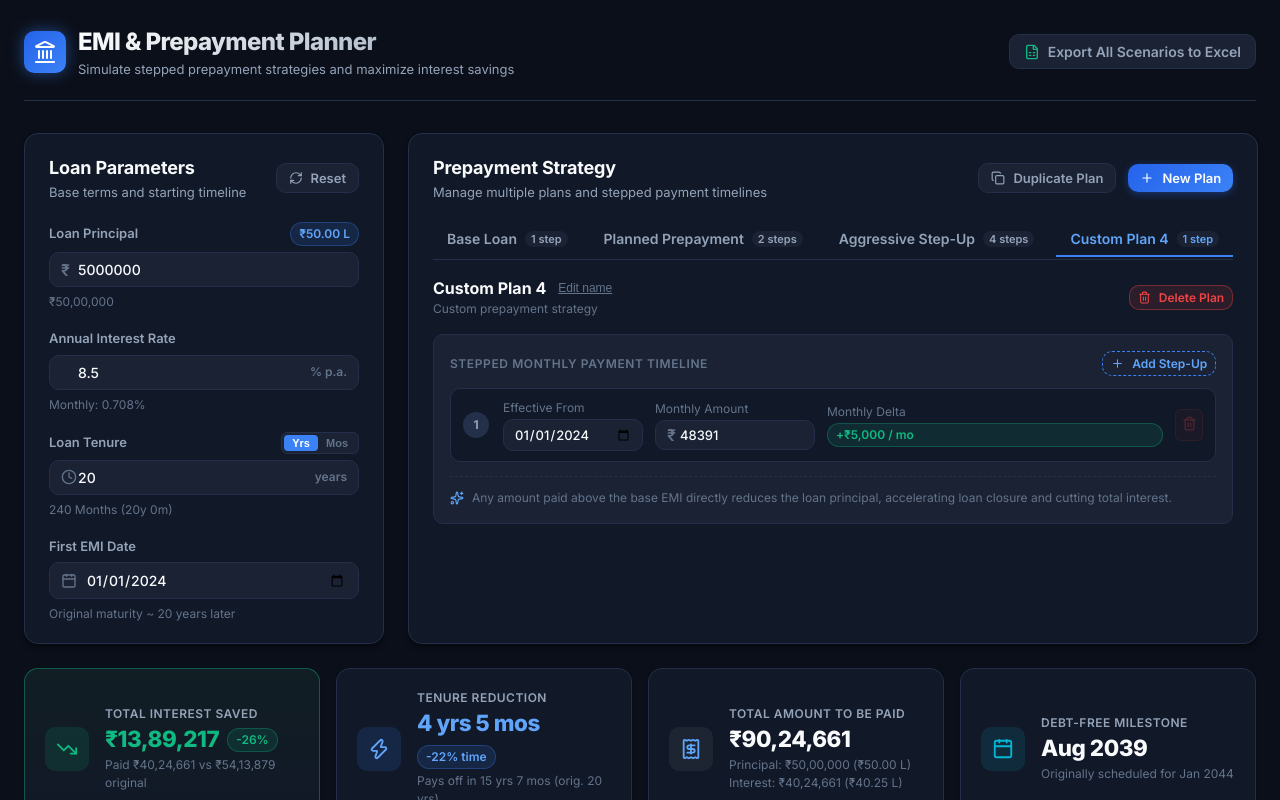
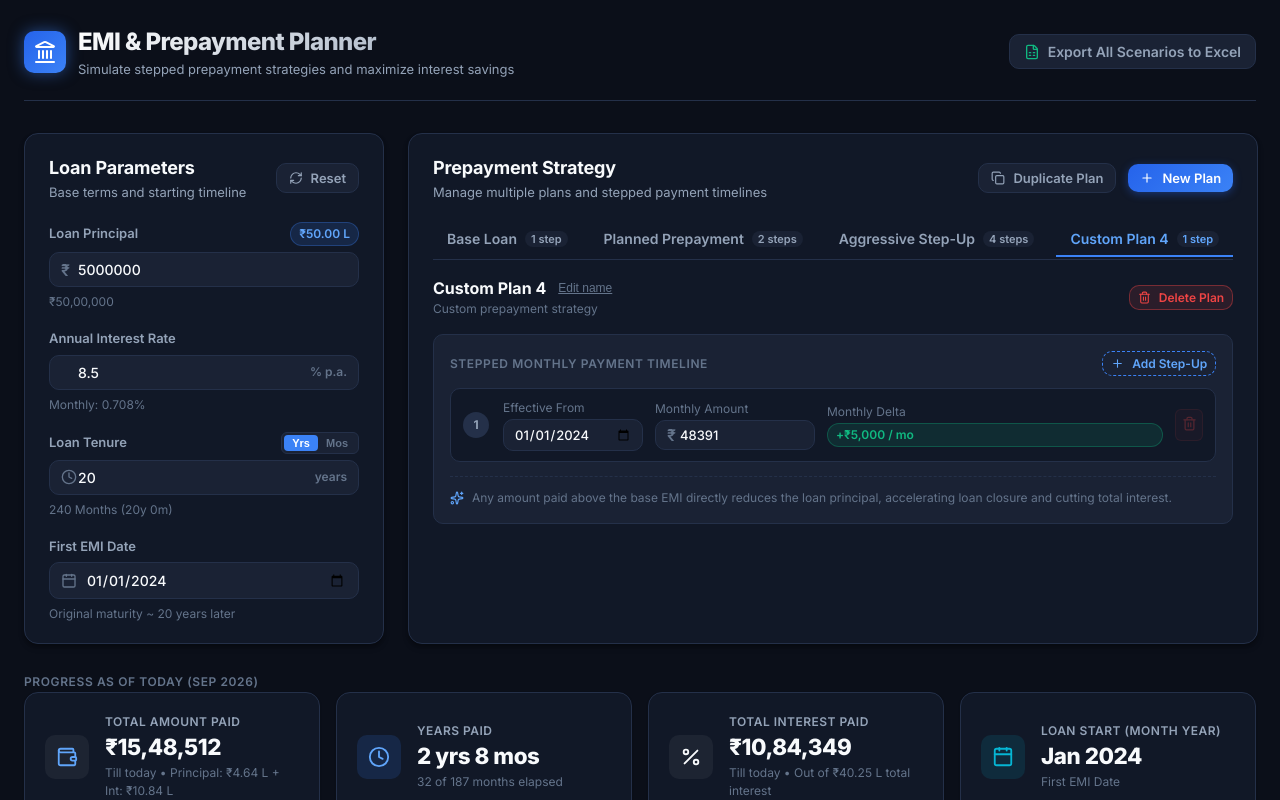
Before and after one commit to Jayanthbm/emi-planner-web, a React (Vite) app: page / in a window 1280 px wide. Both pictures are taken after a click on the button "New Plan". Shown: the top 800 px of the page. Built offline with nearby package versions, Linux system fonts and the light colour scheme.

Commit message:
feat: sync loan start date, add progress KPI cards, and handle invalid dates

```diff
--- a/src/components/KpiCards.jsx
+++ b/src/components/KpiCards.jsx
@@ -1,11 +1,11 @@
 import React from 'react';
-import { TrendingDown, Calendar, Receipt, Zap, ArrowDownRight, Clock } from 'lucide-react';
+import { TrendingDown, Calendar, Receipt, Zap, Clock, Wallet, Percent } from 'lucide-react';
 import { formatINR, formatCompactINR, formatTenure } from '../utils/formatters';
+import { safeFormatDate } from '../utils/emiCalculator';
 import { format } from 'date-fns';
 
 export function KpiCards({ result, loanConfig, scenarioName }) {
   const {
-    standardEmi,
     originalTenureMonths,
     originalEndDate,
     totalInterestOriginal,
@@ -13,13 +13,12 @@ export function KpiCards({ result, loanConfig, scenarioName }) {
     actualEndDate,
     totalInterestPaid,
     totalPrincipalPaid,
-    totalExtraPaid,
     totalAmountPaid,
     interestSaved,
     monthsSaved,
+    schedule = [],
   } = result;
 
-  const totalOriginalAmount = loanConfig.principal + totalInterestOriginal;
   const totalPaid = totalAmountPaid || (totalPrincipalPaid + totalInterestPaid);
 
   const interestSavedPct = totalInterestOriginal > 0
@@ -30,9 +29,143 @@ export function KpiCards({ result, loanConfig, scenarioName }) {
     ? Math.round((monthsSaved / originalTenureMonths) * 100)
     : 0;
 
+  const loanStartDateStr = safeFormatDate(loanConfig.startDate, 'MMM yyyy');
+
+  // Calculate payments made till current date (today)
+  const today = new Date();
+  const pastRows = schedule.filter((row) => {
+    const rDate = row.date instanceof Date ? row.date : new Date(row.date);
     return (
+      rDate < today ||
+      (rDate.getFullYear() === today.getFullYear() && rDate.getMonth() <= today.getMonth())
+    );
+  });
+
+  const elapsedMonths = pastRows.length;
+  const amountPaidTillDate = pastRows.reduce((sum, r) => sum + r.amountPaid, 0);
+  const interestPaidTillDate = pastRows.reduce((sum, r) => sum + r.interestPaid, 0);
+  const principalPaidTillDate = pastRows.reduce((sum, r) => sum + r.principalPaid, 0);
+
+  return (
+    <div className="kpi-section-container">
+      {/* Group 1: Loan Overview & Progress Till Date */}
+      <div className="kpi-group-header">
+        <span className="text-xs font-semibold text-muted text-uppercase tracking-wider">
+          Progress As Of Today ({format(today, 'MMM yyyy')})
+        </span>
+      </div>
       <div className="kpi-grid">
-      {/* KPI 1: Interest Saved */}
+        {/* 1: Total Amount Paid (Till Date) */}
+        <div className="kpi-card">
+          <div className="kpi-icon-wrapper neutral-bg">
+            <Wallet size={22} className="text-accent" />
+          </div>
+          <div className="kpi-content">
+            <span className="kpi-label">Total Amount Paid</span>
+            <div className="kpi-value-row">
+              <span className="kpi-value">{formatINR(amountPaidTillDate)}</span>
+            </div>
+            <span className="kpi-footnote">
+              Till today • Principal: {formatCompactINR(principalPaidTillDate)} + Int: {formatCompactINR(interestPaidTillDate)}
+            </span>
+          </div>
+        </div>
+
+        {/* 2: Years Paid (Elapsed Time) */}
+        <div className="kpi-card">
+          <div className="kpi-icon-wrapper accent-bg">
+            <Clock size={22} className="text-accent" />
+          </div>
+          <div className="kpi-content">
+            <span className="kpi-label">Years Paid</span>
+            <div className="kpi-value-row">
+              <span className="kpi-value">{formatTenure(elapsedMonths)}</span>
+            </div>
+            <span className="kpi-footnote">
+              {elapsedMonths} of {actualMonths} months elapsed
+            </span>
+          </div>
+        </div>
+
+        {/* 3: Total Interest Paid (Till Date) */}
+        <div className="kpi-card">
+          <div className="kpi-icon-wrapper neutral-bg">
+            <Percent size={22} className="text-warning" />
+          </div>
+          <div className="kpi-content">
+            <span className="kpi-label">Total Interest Paid</span>
+            <div className="kpi-value-row">
+              <span className="kpi-value text-warning">{formatINR(interestPaidTillDate)}</span>
+            </div>
+            <span className="kpi-footnote">
+              Till today • Out of {formatCompactINR(totalInterestPaid)} total interest
+            </span>
+          </div>
+        </div>
+
+        {/* 4: Loan Start (Month Year) */}
+        <div className="kpi-card">
+          <div className="kpi-icon-wrapper info-bg">
+            <Calendar size={22} className="text-info" />
+          </div>
+          <div className="kpi-content">
+            <span className="kpi-label">Loan Start (Month Year)</span>
+            <div className="kpi-value-row">
+              <span className="kpi-value">{loanStartDateStr}</span>
+            </div>
+            <span className="kpi-footnote">
+              First EMI Date
+            </span>
+          </div>
+        </div>
+      </div>
+
+      {/* Group 2: Reordered Strategy Savings & Lifetime Milestones */}
+      <div className="kpi-group-header mt-4">
+        <span className="text-xs font-semibold text-muted text-uppercase tracking-wider">
+          Strategy Savings & Lifetime Milestones
+        </span>
+      </div>
+      <div className="kpi-grid">
+        {/* Older 1: Total Amount To Be Paid */}
+        <div className="kpi-card">
+          <div className="kpi-icon-wrapper neutral-bg">
+            <Receipt size={22} className="text-accent" />
+          </div>
+          <div className="kpi-content">
+            <span className="kpi-label">Total Amount To Be Paid</span>
+            <div className="kpi-value-row">
+              <span className="kpi-value">{formatINR(totalPaid)}</span>
+            </div>
+            <span className="kpi-footnote block">
+              Principal: {formatINR(loanConfig.principal)} ({formatCompactINR(loanConfig.principal)})
+            </span>
+            <span className="kpi-footnote block">
+              Interest: {formatINR(totalInterestPaid)} ({formatCompactINR(totalInterestPaid)})
+            </span>
+          </div>
+        </div>
+
+        {/* Older 2: Tenure Reduction */}
+        <div className="kpi-card">
+          <div className="kpi-icon-wrapper accent-bg">
+            <Zap size={22} className="text-accent" />
+          </div>
+          <div className="kpi-content">
+            <span className="kpi-label">Tenure Reduction</span>
+            <div className="kpi-value-row">
+              <span className="kpi-value text-accent">{formatTenure(monthsSaved)}</span>
+              {tenureReductionPct > 0 && (
+                <span className="badge badge-accent">-{tenureReductionPct}% time</span>
+              )}
+            </div>
+            <span className="kpi-footnote">
+              Closes in {formatTenure(actualMonths)} ({actualMonths} mos) instead of {formatTenure(originalTenureMonths)}
+            </span>
+          </div>
+        </div>
+
+        {/* Older 3: Total Interest Saved */}
         <div className="kpi-card highlight-card">
           <div className="kpi-icon-wrapper success-bg">
             <TrendingDown size={22} className="text-success" />
@@ -51,45 +184,7 @@ export function KpiCards({ result, loanConfig, scenarioName }) {
           </div>
         </div>
 
-      {/* KPI 2: Tenure Reduced */}
-      <div className="kpi-card">
-        <div className="kpi-icon-wrapper accent-bg">
-          <Zap size={22} className="text-accent" />
-        </div>
-        <div className="kpi-content">
-          <span className="kpi-label">Tenure Reduction</span>
-          <div className="kpi-value-row">
-            <span className="kpi-value text-accent">{formatTenure(monthsSaved)}</span>
-            {tenureReductionPct > 0 && (
-              <span className="badge badge-accent">-{tenureReductionPct}% time</span>
-            )}
-          </div>
-          <span className="kpi-footnote">
-            Pays off in {formatTenure(actualMonths)} (orig. {formatTenure(originalTenureMonths)})
-          </span>
-        </div>
-      </div>
-
-      {/* KPI 3: Total Amount to be Paid */}
-      <div className="kpi-card">
-        <div className="kpi-icon-wrapper neutral-bg">
-          <Receipt size={22} className="text-accent" />
-        </div>
-        <div className="kpi-content">
-          <span className="kpi-label">Total Amount To Be Paid</span>
-          <div className="kpi-value-row">
-            <span className="kpi-value">{formatINR(totalPaid)}</span>
-          </div>
-          <span className="kpi-footnote block">
-            Principal: {formatINR(loanConfig.principal)} ({formatCompactINR(loanConfig.principal)})
-          </span>
-          <span className="kpi-footnote block">
-            Interest: {formatINR(totalInterestPaid)} ({formatCompactINR(totalInterestPaid)})
-          </span>
-        </div>
-      </div>
-
-      {/* KPI 4: Debt-Free Date */}
+        {/* Older 4: Debt-Free Milestone */}
         <div className="kpi-card">
           <div className="kpi-icon-wrapper info-bg">
             <Calendar size={22} className="text-info" />
@@ -97,11 +192,12 @@ export function KpiCards({ result, loanConfig, scenarioName }) {
           <div className="kpi-content">
             <span className="kpi-label">Debt-Free Milestone</span>
             <div className="kpi-value-row">
-            <span className="kpi-value">{format(actualEndDate, 'MMM yyyy')}</span>
+              <span className="kpi-value">{safeFormatDate(actualEndDate, 'MMM yyyy')}</span>
             </div>
             <span className="kpi-footnote">
-            Originally scheduled for {format(originalEndDate, 'MMM yyyy')}
+              Originally scheduled for {safeFormatDate(originalEndDate, 'MMM yyyy')}
             </span>
+          </div>
         </div>
       </div>
     </div>
--- a/src/components/LoanInputs.jsx
+++ b/src/components/LoanInputs.jsx
@@ -1,5 +1,5 @@
 import React, { useState } from 'react';
-import { IndianRupee, Percent, Calendar, Clock, RefreshCw } from 'lucide-react';
+import { Clock, Calendar, RefreshCw } from 'lucide-react';
 import { formatINR, formatCompactINR } from '../utils/formatters';
 
 export function LoanInputs({ config, onChange, onReset }) {
--- a/src/components/MobileKpiCards.jsx
+++ b/src/components/MobileKpiCards.jsx
@@ -1,11 +1,11 @@
 import React from 'react';
-import { TrendingDown, Calendar, Receipt, Zap } from 'lucide-react';
+import { TrendingDown, Calendar, Receipt, Zap, Clock, Wallet, Percent } from 'lucide-react';
 import { formatINR, formatCompactINR, formatTenure } from '../utils/formatters';
+import { safeFormatDate } from '../utils/emiCalculator';
 import { format } from 'date-fns';
 
 export function MobileKpiCards({ result, loanConfig, scenarioName }) {
   const {
-    standardEmi,
     originalTenureMonths,
     originalEndDate,
     totalInterestOriginal,
@@ -13,13 +13,12 @@ export function MobileKpiCards({ result, loanConfig, scenarioName }) {
     actualEndDate,
     totalInterestPaid,
     totalPrincipalPaid,
-    totalExtraPaid,
     totalAmountPaid,
     interestSaved,
     monthsSaved,
+    schedule = [],
   } = result;
 
-  const totalOriginalAmount = loanConfig.principal + totalInterestOriginal;
   const totalPaid = totalAmountPaid || (totalPrincipalPaid + totalInterestPaid);
 
   const interestSavedPct = totalInterestOriginal > 0
@@ -30,22 +29,125 @@ export function MobileKpiCards({ result, loanConfig, scenarioName }) {
     ? Math.round((monthsSaved / originalTenureMonths) * 100)
     : 0;
 
-  // Compact single-row layout for mobile
+  const loanStartDateStr = safeFormatDate(loanConfig.startDate, 'MMM yyyy');
+
+  // Calculate payments made till current date (today)
+  const today = new Date();
+  const pastRows = schedule.filter((row) => {
+    const rDate = row.date instanceof Date ? row.date : new Date(row.date);
+    return (
+      rDate < today ||
+      (rDate.getFullYear() === today.getFullYear() && rDate.getMonth() <= today.getMonth())
+    );
+  });
+
+  const elapsedMonths = pastRows.length;
+  const amountPaidTillDate = pastRows.reduce((sum, r) => sum + r.amountPaid, 0);
+  const interestPaidTillDate = pastRows.reduce((sum, r) => sum + r.interestPaid, 0);
+  const principalPaidTillDate = pastRows.reduce((sum, r) => sum + r.principalPaid, 0);
+
   return (
     <div className="card mobile-card">
       <div className="card-header">
         <h2 className="card-title">{scenarioName} — Key Metrics</h2>
-        <p className="card-subtitle">Impact of your prepayment strategy</p>
+        <p className="card-subtitle">Progress & Strategy Impact</p>
       </div>
 
       <div className="mobile-kpi-list">
-        {/* Interest Saved */}
+        {/* 1: Total Amount Paid (Till Date) */}
+        <div className="mobile-kpi-item">
+          <div className="mobile-kpi-icon neutral-bg">
+            <Wallet size={18} className="text-accent" />
+          </div>
+          <div className="mobile-kpi-content">
+            <span className="text-xs text-muted">Total Amount Paid (Till Date)</span>
+            <span className="text-base font-bold">{formatINR(amountPaidTillDate)}</span>
+            <span className="text-xs text-muted">
+              Till today • Principal: {formatCompactINR(principalPaidTillDate)} + Int: {formatCompactINR(interestPaidTillDate)}
+            </span>
+          </div>
+        </div>
+
+        {/* 2: Years Paid (Elapsed) */}
+        <div className="mobile-kpi-item">
+          <div className="mobile-kpi-icon accent-bg">
+            <Clock size={18} className="text-accent" />
+          </div>
+          <div className="mobile-kpi-content">
+            <span className="text-xs text-muted">Years Paid</span>
+            <span className="text-base font-bold text-accent">{formatTenure(elapsedMonths)}</span>
+            <span className="text-xs text-muted">
+              {elapsedMonths} of {actualMonths} months elapsed
+            </span>
+          </div>
+        </div>
+
+        {/* 3: Total Interest Paid (Till Date) */}
+        <div className="mobile-kpi-item">
+          <div className="mobile-kpi-icon neutral-bg">
+            <Percent size={18} className="text-warning" />
+          </div>
+          <div className="mobile-kpi-content">
+            <span className="text-xs text-muted">Total Interest Paid (Till Date)</span>
+            <span className="text-base font-bold text-warning">{formatINR(interestPaidTillDate)}</span>
+            <span className="text-xs text-muted">
+              Till today • Out of {formatCompactINR(totalInterestPaid)} total interest
+            </span>
+          </div>
+        </div>
+
+        {/* 4: Loan Start (Month Year) */}
+        <div className="mobile-kpi-item">
+          <div className="mobile-kpi-icon info-bg">
+            <Calendar size={18} className="text-info" />
+          </div>
+          <div className="mobile-kpi-content">
+            <span className="text-xs text-muted">Loan Start (Month Year)</span>
+            <span className="text-base font-bold">{loanStartDateStr}</span>
+            <span className="text-xs text-muted">First EMI Date</span>
+          </div>
+        </div>
+
+        <div className="mobile-kpi-divider" style={{ borderTop: '1px solid var(--border-color)', margin: '0.5rem 0' }}></div>
+
+        {/* Reordered 1: Total Amount To Be Paid */}
+        <div className="mobile-kpi-item">
+          <div className="mobile-kpi-icon neutral-bg">
+            <Receipt size={18} className="text-accent" />
+          </div>
+          <div className="mobile-kpi-content">
+            <span className="text-xs text-muted">Total Amount To Be Paid</span>
+            <span className="text-base font-bold">{formatINR(totalPaid)}</span>
+            <span className="text-xs text-muted block">
+              Principal: {formatINR(loanConfig.principal)} ({formatCompactINR(loanConfig.principal)})
+            </span>
+            <span className="text-xs text-muted block">
+              Interest: {formatINR(totalInterestPaid)} ({formatCompactINR(totalInterestPaid)})
+            </span>
+          </div>
+        </div>
+
+        {/* Reordered 2: Tenure Reduction */}
+        <div className="mobile-kpi-item">
+          <div className="mobile-kpi-icon accent-bg">
+            <Zap size={18} className="text-accent" />
+          </div>
+          <div className="mobile-kpi-content">
+            <span className="text-xs text-muted">Tenure Reduction</span>
+            <span className="text-base font-bold text-accent">{formatTenure(monthsSaved)}</span>
+            <span className="text-xs text-muted">
+              Closes in {formatTenure(actualMonths)} ({actualMonths} mos) vs {formatTenure(originalTenureMonths)}
+            </span>
+          </div>
+        </div>
+
+        {/* Reordered 3: Total Interest Saved */}
         <div className="mobile-kpi-item">
           <div className="mobile-kpi-icon success-bg">
             <TrendingDown size={18} className="text-success" />
           </div>
           <div className="mobile-kpi-content">
-            <span className="text-xs text-muted">Interest Saved</span>
+            <span className="text-xs text-muted">Total Interest Saved</span>
             <span className="text-base font-bold text-success">{formatINR(interestSaved)}</span>
             <span className="text-xs text-muted">
               {interestSavedPct > 0 && `-${interestSavedPct}%`} • Paid {formatINR(totalInterestPaid)} vs {formatINR(totalInterestOriginal)} original
@@ -53,46 +155,15 @@ export function MobileKpiCards({ result, loanConfig, scenarioName }) {
           </div>
         </div>
 
-        {/* Tenure Reduced */}
-        <div className="mobile-kpi-item">
-          <div className="mobile-kpi-icon accent-bg">
-            <Zap size={18} className="text-accent" />
-          </div>
-          <div className="mobile-kpi-content">
-            <span className="text-xs text-muted">Tenure Reduced</span>
-            <span className="text-base font-bold text-accent">{formatTenure(monthsSaved)}</span>
-            <span className="text-xs text-muted">
-              Closes in {formatTenure(actualMonths)} ({actualMonths} mos) vs {formatTenure(originalTenureMonths)}
-            </span>
-          </div>
-        </div>
-
-        {/* Total Amount */}
-        <div className="mobile-kpi-item">
-          <div className="mobile-kpi-icon neutral-bg">
-            <Receipt size={18} className="text-accent" />
-          </div>
-          <div className="mobile-kpi-content">
-            <span className="text-xs text-muted">Total Amount Payable</span>
-            <span className="text-base font-bold">{formatINR(totalPaid)}</span>
-            <span className="text-xs text-muted block">
-              Principal: {formatINR(loanConfig.principal)}
-            </span>
-            <span className="text-xs text-muted block">
-              Interest: {formatINR(totalInterestPaid)}
-            </span>
-          </div>
-        </div>
-
-        {/* Debt-Free Date */}
+        {/* Reordered 4: Debt-Free Milestone */}
         <div className="mobile-kpi-item">
           <div className="mobile-kpi-icon info-bg">
             <Calendar size={18} className="text-info" />
           </div>
           <div className="mobile-kpi-content">
-            <span className="text-xs text-muted">Debt-Free By</span>
-            <span className="text-base font-bold">{format(actualEndDate, 'MMM yyyy')}</span>
-            <span className="text-xs text-muted">Originally {format(originalEndDate, 'MMM yyyy')}</span>
+            <span className="text-xs text-muted">Debt-Free Milestone</span>
+            <span className="text-base font-bold">{safeFormatDate(actualEndDate, 'MMM yyyy')}</span>
+            <span className="text-xs text-muted">Originally {safeFormatDate(originalEndDate, 'MMM yyyy')}</span>
           </div>
         </div>
       </div>
--- a/src/components/MobileLoanInputs.jsx
+++ b/src/components/MobileLoanInputs.jsx
@@ -1,5 +1,5 @@
 import React, { useState } from 'react';
-import { IndianRupee, Percent, Calendar, Clock, RefreshCw } from 'lucide-react';
+import { Clock, Calendar, RefreshCw } from 'lucide-react';
 import { formatINR, formatCompactINR } from '../utils/formatters';
 
 export function MobileLoanInputs({ config, onChange, onReset }) {
--- a/src/components/MobileScenarioComparison.jsx
+++ b/src/components/MobileScenarioComparison.jsx
@@ -1,6 +1,5 @@
 import React from 'react';
-import { format } from 'date-fns';
-import { calculateAmortizationSchedule } from '../utils/emiCalculator';
+import { calculateAmortizationSchedule, safeFormatDate } from '../utils/emiCalculator';
 import { formatINR, formatTenure } from '../utils/formatters';
 import { Award } from 'lucide-react';
 
@@ -85,7 +84,7 @@ export function MobileScenarioComparison({ loanConfig, scenarios, activeScenario
                 </div>
                 <div className="mobile-comp-stat">
                   <span className="text-xs text-muted">Payoff</span>
-                  <span className="font-medium text-sm">{format(result.actualEndDate, 'MMM yyyy')}</span>
+                  <span className="font-medium text-sm">{safeFormatDate(result.actualEndDate, 'MMM yyyy')}</span>
                 </div>
               </div>
             </div>
--- a/src/components/ScenarioComparison.jsx
+++ b/src/components/ScenarioComparison.jsx
@@ -1,6 +1,5 @@
 import React from 'react';
-import { format } from 'date-fns';
-import { calculateAmortizationSchedule } from '../utils/emiCalculator';
+import { calculateAmortizationSchedule, safeFormatDate } from '../utils/emiCalculator';
 import { formatINR, formatTenure } from '../utils/formatters';
 import { Award } from 'lucide-react';
 
@@ -85,7 +84,7 @@ export function ScenarioComparison({ loanConfig, scenarios, activeScenarioId, on
                     )}
                   </td>
                   <td>
-                    <span className="font-medium">{format(result.actualEndDate, 'MMM yyyy')}</span>
+                    <span className="font-medium">{safeFormatDate(result.actualEndDate, 'MMM yyyy')}</span>
                   </td>
                   <td>
                     {isActive ? (
--- a/src/components/ScenarioManager.jsx
+++ b/src/components/ScenarioManager.jsx
@@ -1,6 +1,6 @@
 import React, { useState } from 'react';
-import { Plus, Trash2, Copy, Sparkles, AlertCircle } from 'lucide-react';
-import { formatINR, formatCompactINR } from '../utils/formatters';
+import { Plus, Trash2, Copy, Sparkles } from 'lucide-react';
+import { formatINR } from '../utils/formatters';
 
 export function ScenarioManager({
   scenarios,
--- a/src/utils/emiCalculator.js
+++ b/src/utils/emiCalculator.js
@@ -1,4 +1,35 @@
 import { addMonths, format, parseISO, isAfter, isEqual } from 'date-fns';
+
+/**
+ * Safely parse a date string or Date object
+ */
+export function safeParseDate(dateInput, fallback = new Date(2024, 0, 1)) {
+  if (!dateInput) return fallback;
+  try {
+    const parsed = typeof dateInput === 'string' ? parseISO(dateInput) : dateInput;
+    if (parsed && !isNaN(parsed.getTime())) {
+      return parsed;
+    }
+  } catch {
+    // fallback
+  }
+  return fallback;
+}
+
+/**
+ * Safely format a date
+ */
+export function safeFormatDate(dateInput, formatStr = 'MMM yyyy', fallbackStr = 'Invalid Date') {
+  try {
+    const d = safeParseDate(dateInput, null);
+    if (d && !isNaN(d.getTime())) {
+      return format(d, formatStr);
+    }
+  } catch {
+    // fallback
+  }
+  return fallbackStr;
+}
 
 /**
  * Standard Monthly EMI Calculation
@@ -17,10 +48,15 @@ export function calculateStandardEMI(principal, annualRate, tenureMonths) {
 export function getApplicablePayment(date, payments) {
   if (!payments || payments.length === 0) return 0;
   // Sort payments by date ascending
-  const sorted = [...payments].sort((a, b) => new Date(a.date).getTime() - new Date(b.date).getTime());
+  const sorted = [...payments].sort((a, b) => {
+    const da = safeParseDate(a.date).getTime();
+    const db = safeParseDate(b.date).getTime();
+    return da - db;
+  });
+
   let applicableAmount = sorted[0].amount;
   for (const payment of sorted) {
-    const pDate = typeof payment.date === 'string' ? parseISO(payment.date) : payment.date;
+    const pDate = safeParseDate(payment.date);
     if (isAfter(date, pDate) || isEqual(date, pDate)) {
       applicableAmount = Number(payment.amount);
     }
@@ -36,7 +72,9 @@ export function calculateAmortizationSchedule(loanConfig, paymentSchedule) {
   const monthlyRate = annualRate / 100 / 12;
   const standardEmi = calculateStandardEMI(principal, annualRate, tenureMonths);
   const totalInterestOriginal = standardEmi * tenureMonths - principal;
-  const originalEndDate = addMonths(parseISO(startDate), tenureMonths);
+
+  const start = safeParseDate(startDate);
+  const originalEndDate = addMonths(start, tenureMonths);
 
   let remainingBalance = principal;
   let totalInterestPaid = 0;
@@ -44,8 +82,6 @@ export function calculateAmortizationSchedule(loanConfig, paymentSchedule) {
   let totalExtraPaid = 0;
   let month = 0;
   const schedule = [];
-
-  const start = parseISO(startDate);
 
   while (remainingBalance > 0.01 && month < 600) {
     // Safety cap 50 yrs
@@ -80,7 +116,7 @@ export function calculateAmortizationSchedule(loanConfig, paymentSchedule) {
     schedule.push({
       monthNumber: month,
       date: currentDate,
-      dateStr: format(currentDate, 'MMM yyyy'),
+      dateStr: safeFormatDate(currentDate, 'MMM yyyy'),
       standardEmi,
       amountPaid: payment,
       interestPaid: interest,
```
Also changed, not shown: src/App.jsx (+31 -2 lines), src/components/ScheduleTable.jsx (+10 -10 lines). Lines whose indentation alone changed are shown as unchanged.
